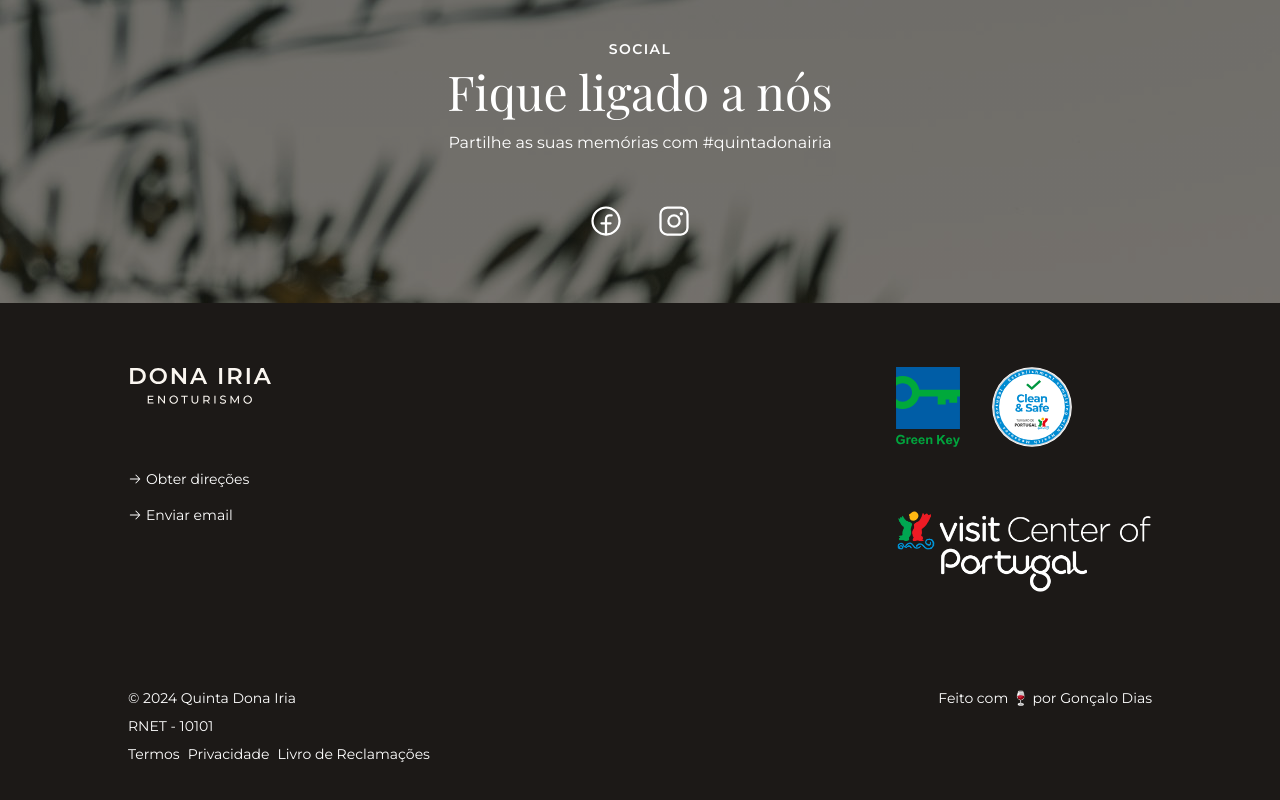
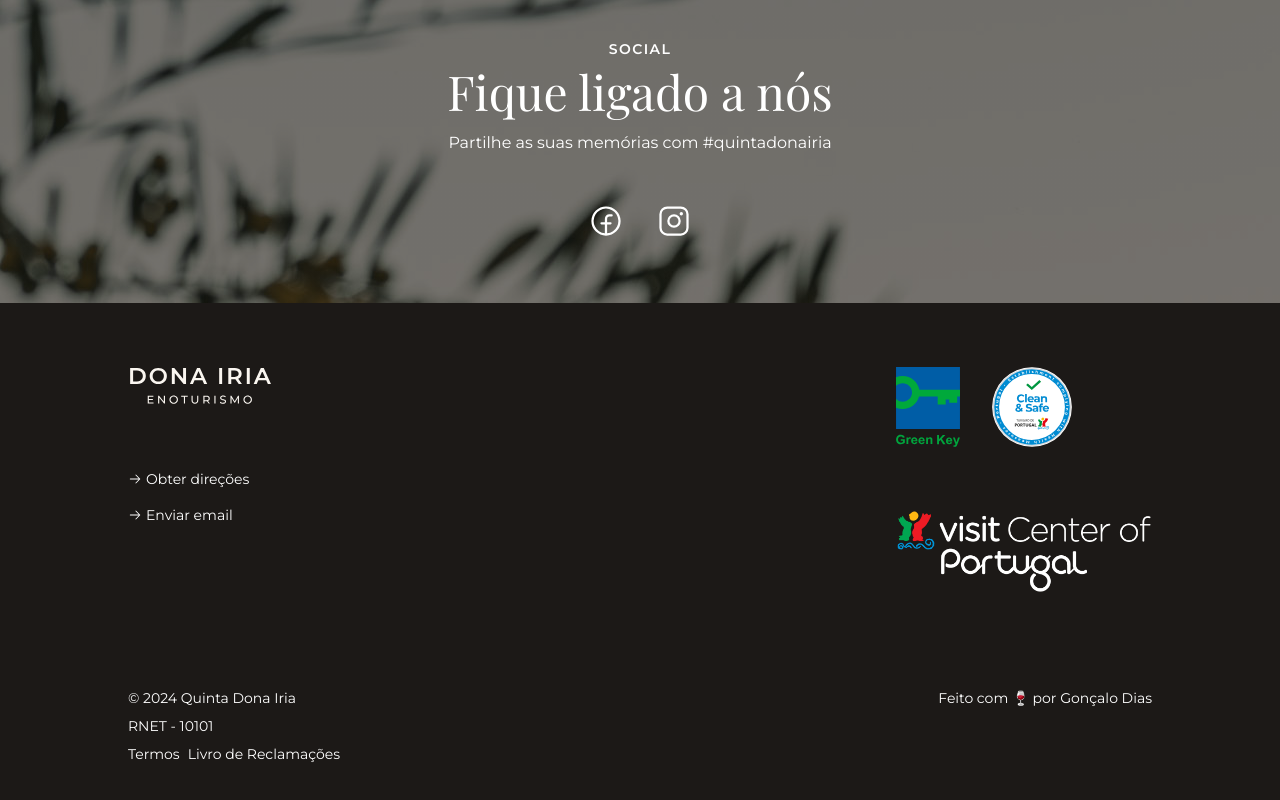
Before and after one commit to quintadonairia/quintadonairia, a Next.js app: page / in a window 1280 px wide. Shown: the part 3719-4519 px from the top of the page. Built offline with nearby package versions, Linux system fonts and the light colour scheme.

Commit message:
🔥 Remove unused privacy link

```diff
--- a/components/organisms/Footer.js
+++ b/components/organisms/Footer.js
@@ -82,7 +82,6 @@ const Footer = () => {
           </a>
           <ul className="flex gap-2">
             <Link href="/terms">{t.footer.legal.terms}</Link>
-            <li>{t.footer.legal.privacy}</li>
             <li>
               <a href="https://www.livroreclamacoes.pt/Pedido/Reclamacao">
                 {t.footer.legal.complaintsBook}
```
